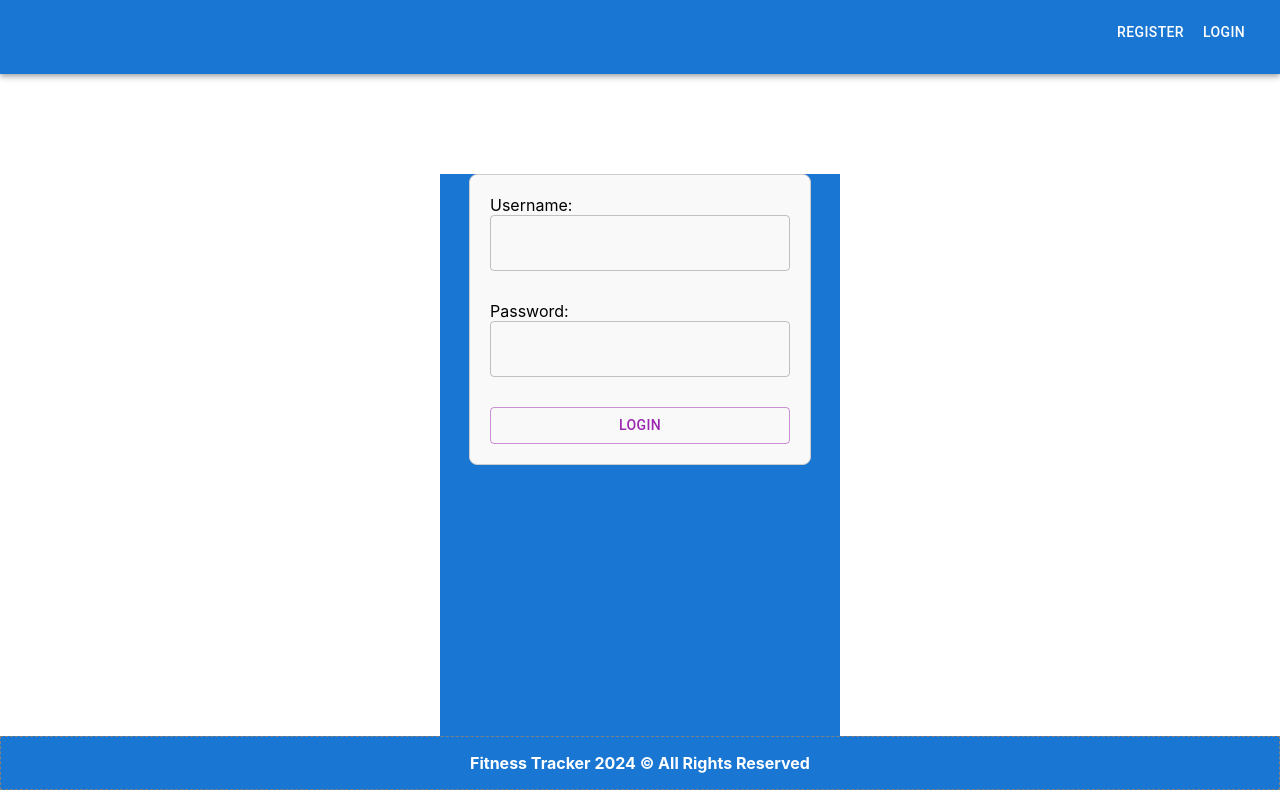
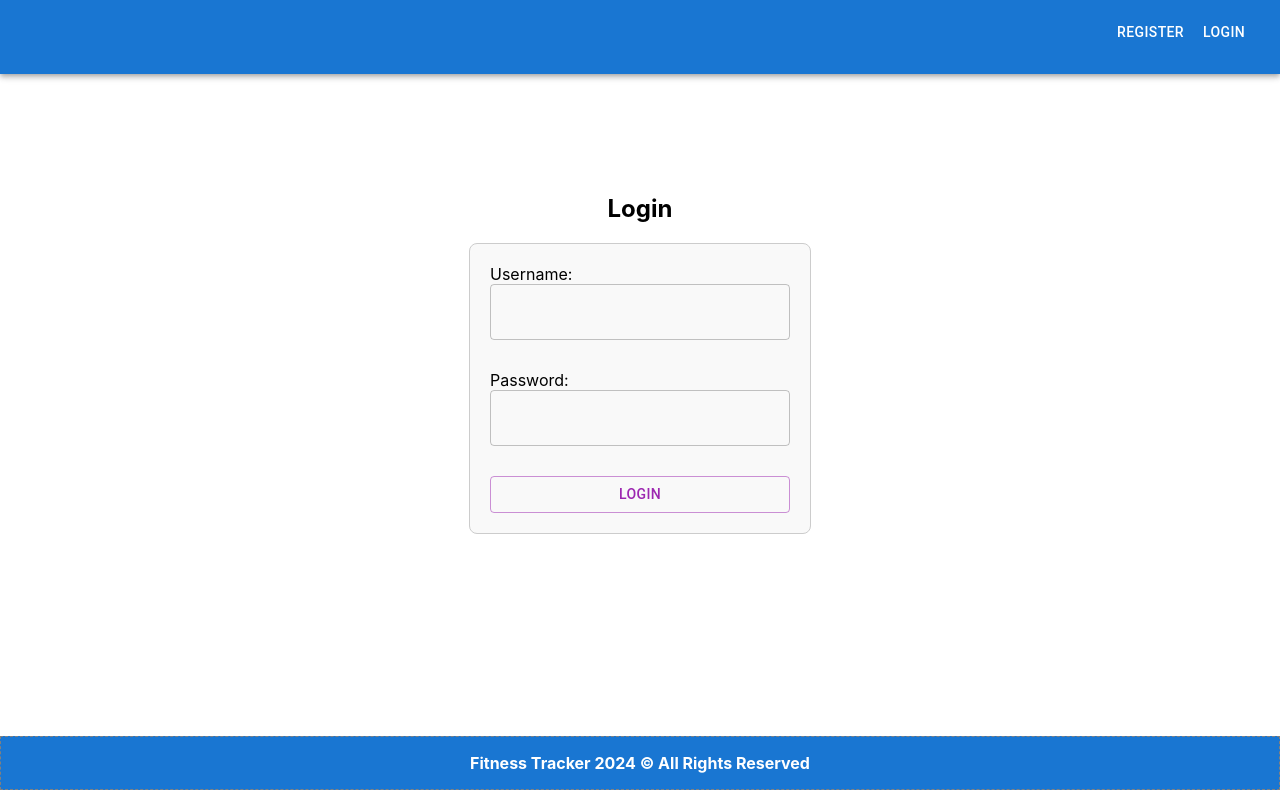
Before and after one commit to polemizatorr/FitnessTrackerUI, a React (Create React App) app in the folder fitness-tracker-ui/: page / in a window 1280 px wide. Built offline with nearby package versions, Linux system fonts and the light colour scheme.

Commit message:
cosmetic changes

```diff
--- a/fitness-tracker-ui/src/Services/TrainingsService.js
+++ b/fitness-tracker-ui/src/Services/TrainingsService.js
@@ -1,6 +1,6 @@
 import axios from "axios"
 
-const API_URL = "https://localhost:7258/api";
+const API_URL = "http://localhost:7258/api";
 
 // aerobic trainings
 export const getAerobicTrainings = async () => {
--- a/fitness-tracker-ui/src/Services/UserService.js
+++ b/fitness-tracker-ui/src/Services/UserService.js
@@ -1,6 +1,6 @@
 import axios from "axios"
 
-const API_URL = "https://localhost:7258/api";
+const API_URL = "http://localhost:7258/api";
 
 export const registerUser = async (data) => {
     return await axios.post(API_URL + "/security/register", data)
--- a/fitness-tracker-ui/src/components/Login/Login.js
+++ b/fitness-tracker-ui/src/components/Login/Login.js
@@ -43,6 +43,9 @@ const Login = () => {
   return(
 
   <div className={styles.Login}>
+    <br></br>
+    <h2>Login</h2>
+    <br></br>
     <form onSubmit={handleLogin}>
         Username: <br></br>
         <TextField  value={username} onChange={e => setUsername(e.target.value)} type="text" variant='outlined' /> <br></br>
--- a/fitness-tracker-ui/src/components/Login/Login.module.css
+++ b/fitness-tracker-ui/src/components/Login/Login.module.css
@@ -4,7 +4,6 @@
     height: 600px;
     margin: auto;
     margin-top: 100px;
-    background-color: #1976d2;
 }
 
 .input-field {
--- a/fitness-tracker-ui/src/components/Register/Register.js
+++ b/fitness-tracker-ui/src/components/Register/Register.js
@@ -48,6 +48,9 @@ const Register = () => {
 
   return(
   <div className={styles.Login}>
+    <br></br>
+    <h2>Register</h2>
+    <br></br><br></br>
     <form onSubmit={handleRegister}>
         Username: <br></br>
         <TextField  value={username} onChange={e => setUsername(e.target.value)} type="text" variant='outlined' /> <br></br>
```
